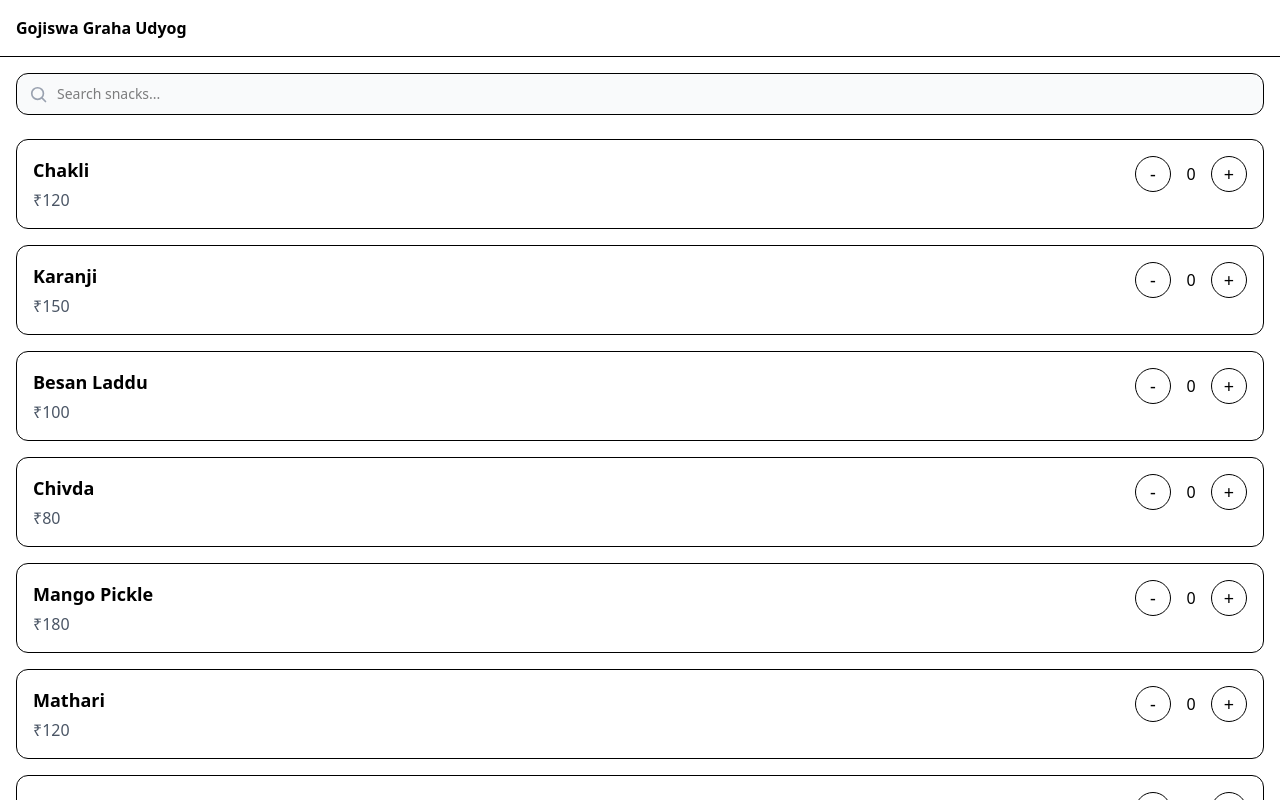
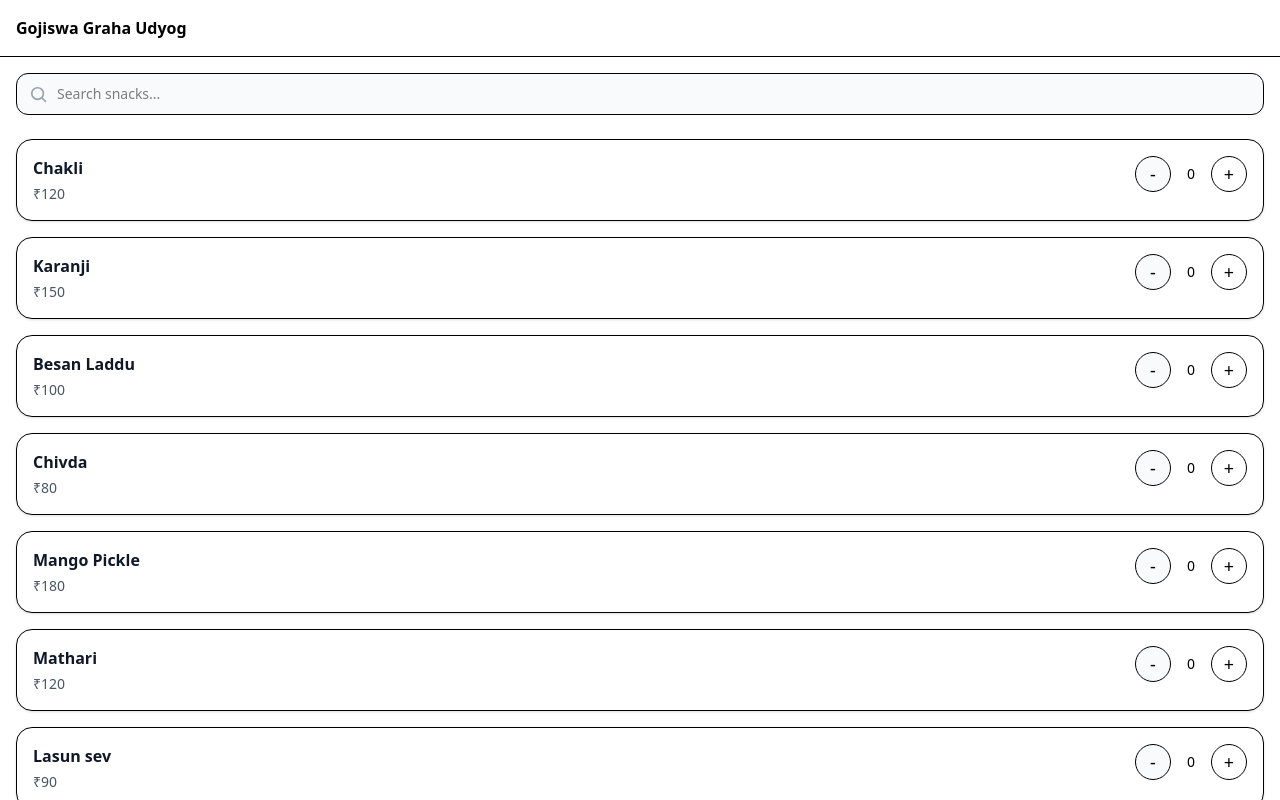
Before and after one commit to tejalj06/Gojiswa-graha-udyog, a Next.js app in the folder frontend/: page / in a window 1280 px wide. Shown: the top 800 px of the page. Built offline with nearby package versions, Linux system fonts and the light colour scheme.

Commit message:
Implement Redux cart state management with unit tests

```diff
--- a/frontend/app/layout.tsx
+++ b/frontend/app/layout.tsx
@@ -1,4 +1,6 @@
+
 import type { Metadata } from "next";
+import Providers from "../app/providers";
 import "./globals.css";
 
 export const metadata: Metadata = {
@@ -17,7 +19,7 @@ export default function RootLayout({
         <header className="border-b p-4 font-semibold">
           Gojiswa Graha Udyog
         </header>
-        {children}
+        <Providers>{children}</Providers>
       </body>
     </html>
   );
--- a/frontend/app/page.tsx
+++ b/frontend/app/page.tsx
@@ -21,7 +21,11 @@ export default function HomePage() {
       <SearchBar value={search} onChange={setSearch} />
       <div className="mt-6 grid gap-4">
         {filteredMenuItems.map((item) => (
-          <ProductCard key={item.id} name={item.name} price={item.price} />
+          <ProductCard
+            key={item.id}
+            id={item.id}
+            name={item.name}
+            price={item.price} />
         ))}
       </div>
     </main>
--- /dev/null
+++ b/frontend/app/providers.tsx
@@ -0,0 +1,12 @@
+"use client";
+
+import { Provider } from "react-redux";
+import { store } from "../store/store";
+
+export default function Providers({
+  children,
+}: {
+  children: React.ReactNode;
+}) {
+  return <Provider store={store}>{children}</Provider>;
+}
--- a/frontend/components/ProductCard.tsx
+++ b/frontend/components/ProductCard.tsx
@@ -1,42 +1,48 @@
 "use client";
 
-import { useState } from "react";
+import { addItem, removeItem } from "../store/cart/cartSlice";
+import { useAppDispatch, useAppSelector } from "../store/hooks";
 
 type ProductCardProps = {
+  id: string;
   name: string;
   price: number;
 };
 
-export default function ProductCard({ name, price }: ProductCardProps) {
-  const [quantity, setQuantity] = useState(0);
+export default function ProductCard({ id, name, price }: ProductCardProps) {
+  const dispatch = useAppDispatch();
+  const quantity = useAppSelector((state) =>  state.cart.items[id]?.quantity ?? 0);
 
-  const increaseQuantity = () => setQuantity((prev) => prev + 1);
-
-  const decreaseQuantity = () => setQuantity((prev) => Math.max(prev - 1, 0));
+  const increaseQuantity = () => {
+    dispatch(addItem({ id, name, price }));
+  };
+  const decreaseQuantity = () => {
+    dispatch(removeItem({id}));
+  };
 
   return (
-    <div className="border rounded-xl p-4">
+    <div className="rounded-2xl border bg-white p-4 shadow-sm">
       <div className="flex items-start justify-between gap-4">
         <div>
-          <h2 className="text-lg font-semibold">{name}</h2>
-          <p className="mt-1 text-gray-600">₹{price}</p>
+          <h2 className="text-base font-semibold text-gray-900">{name}</h2>
+          <p className="mt-1 text-sm text-gray-600">₹{price}</p>
         </div>
 
         <div className="flex items-center gap-2">
           <button
             type="button"
             onClick={decreaseQuantity}
-            className="h-9 w-9 rounded-full border text-lg leading-none"
+            className="h-9 w-9 rounded-full border bg-gray-50 text-lg leading-none active:scale-95"
             aria-label="Decrease quantity"
           >
             -
           </button>
 
-          <span className="w-6 text-center">{quantity}</span>
+          <span className="w-6 text-center text-sm font-nedium">{quantity}</span>
           <button
             type="button"
             onClick={increaseQuantity}
-            className="h-9 w-9 rounded-full border text-lg leading-none"
+            className="h-9 w-9 rounded-full border text-lg leading-none active:scale-95"
             aria-label="Increase quantity"
           >
             +
--- /dev/null
+++ b/frontend/jest.config.js
@@ -0,0 +1,11 @@
+const { createDefaultPreset } = require("ts-jest");
+
+const tsJestTransformCfg = createDefaultPreset().transform;
+
+/** @type {import("jest").Config} **/
+module.exports = {
+  testEnvironment: "node",
+  transform: {
+    ...tsJestTransformCfg,
+  },
+};
--- /dev/null
+++ b/frontend/store/cart/cartSlice.ts
@@ -0,0 +1,61 @@
+import { createSlice, PayloadAction } from "@reduxjs/toolkit";
+
+export type CartItem = {
+  id: string;
+  name: string;
+  price: number;
+  quantity: number;
+};
+
+type CartState = {
+  items: Record<string, CartItem>;
+};
+
+const initialState: CartState = {
+  items: {},
+};
+
+type AddItemPayload = {
+  id: string;
+  name: string;
+  price: number;
+};
+type RemoveItemPayload = {
+  id: string;
+};
+
+const cartSlice = createSlice({
+  name: "cart",
+  initialState,
+  reducers: {
+    addItem: (state, action: PayloadAction<AddItemPayload>) => {
+      const { id, name, price } = action.payload;
+      const existingItem = state.items[id];
+
+      if (existingItem) {
+        existingItem.quantity += 1;
+      } else {
+        state.items[id] = { id, name, price, quantity: 1 };
+      }
+    },
+
+    removeItem: (state, action: PayloadAction<RemoveItemPayload>) => {
+      const { id } = action.payload;
+      const existingItem = state.items[id];
+
+      if (!existingItem) return;
+
+      if (existingItem.quantity > 1) {
+        existingItem.quantity -= 1;
+      } else {
+        delete state.items[id];
+      }
+    },
+    clearCart: (state) => {
+      state.items = {};
+    },
+  },
+});
+
+export const { addItem, removeItem, clearCart } = cartSlice.actions;
+export default cartSlice.reducer;
--- /dev/null
+++ b/frontend/store/hooks.ts
@@ -0,0 +1,5 @@
+import { TypedUseSelectorHook, useDispatch, useSelector } from "react-redux";
+import type { RootState, AppDispatch } from "./store";
+
+export const useAppDispatch = () => useDispatch<AppDispatch>();
+export const useAppSelector: TypedUseSelectorHook<RootState> = useSelector;
--- /dev/null
+++ b/frontend/store/store.ts
@@ -0,0 +1,11 @@
+import { configureStore } from "@reduxjs/toolkit";
+import cartReducer from "./cart/cartSlice";
+
+export const store = configureStore({
+    reducer: {
+        cart: cartReducer,
+    },
+});
+
+export type RootState = ReturnType<typeof store.getState>;
+export type AppDispatch = typeof store.dispatch;
```
Also changed, not shown: frontend/package.json (+9 -2 lines), 2 other files (tests, documents, lock files or other folders).
